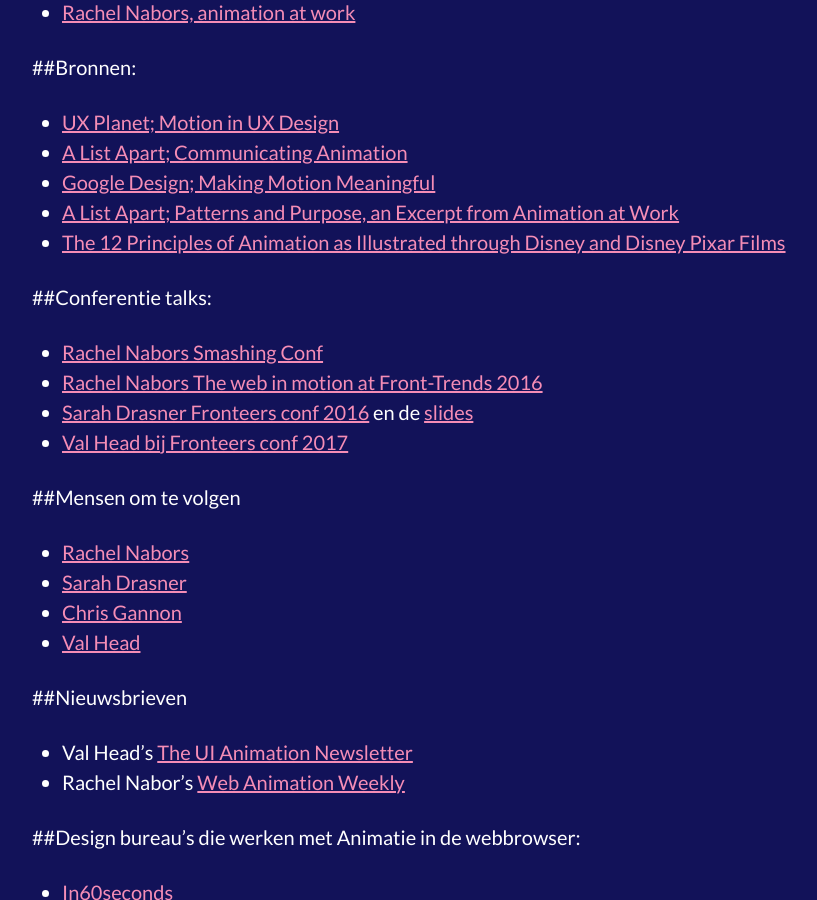
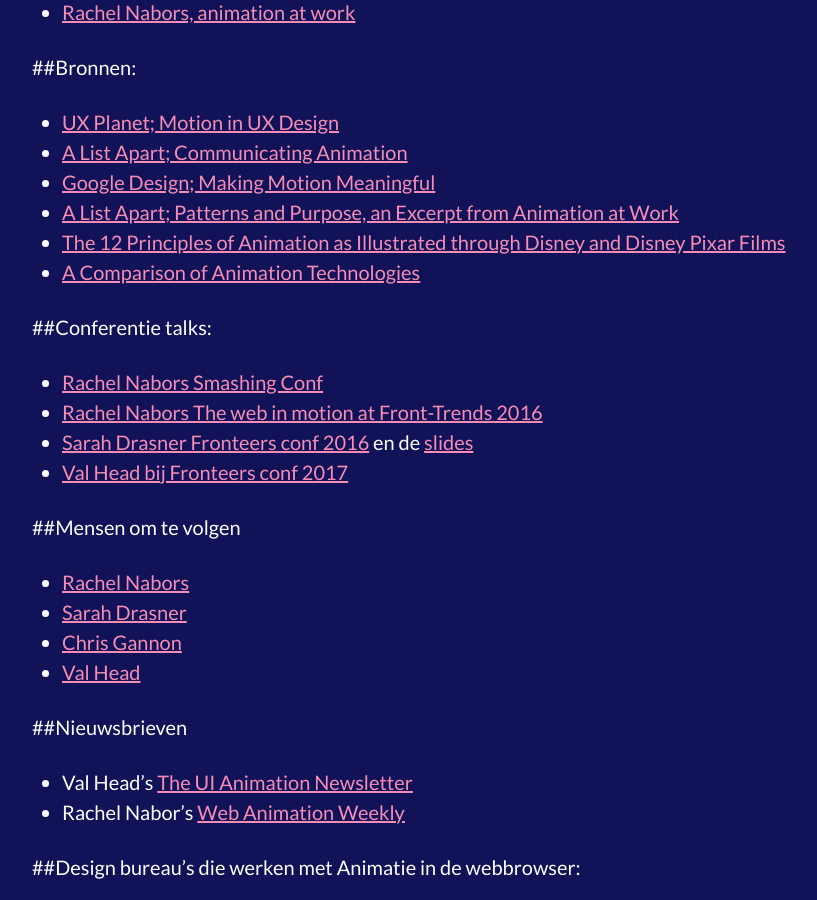
Before and after one commit to kajrietberg/kajrietberg.nl, a Jekyll site: the page built from _posts/2018-03-01-animatie-op-het-web.md, in a window 1280 px wide and 900 px high, scrolled down 2959 px. Shown: the whole window, without its empty margins (98-915 px from the left). Built offline with Jekyll 4.4.1, drawn with Linux system fonts in a browser that asks for light colours.

Commit message:
Tekstuele aanpassingen aan animatie artikel

```diff
--- a/_posts/2018-03-01-animatie-op-het-web.md
+++ b/_posts/2018-03-01-animatie-op-het-web.md
@@ -97,7 +97,7 @@
 * [Google Design; Making Motion Meaningful](https://design.google.com/articles/making-motion-meaningful/)
 * [A List Apart; Patterns and Purpose, an Excerpt from Animation at Work](https://alistapart.com/article/patterns-and-purpose)
 * [The 12 Principles of Animation as Illustrated through Disney and Disney Pixar Films](https://ohmy.disney.com/movies/2016/07/20/twelve-principles-animation-disney/)
-
+* [A Comparison of Animation Technologies](https://css-tricks.com/comparison-animation-technologies/)
 
 ##Conferentie talks:
 * [Rachel Nabors Smashing Conf](https://vimeo.com/163510676)
```
